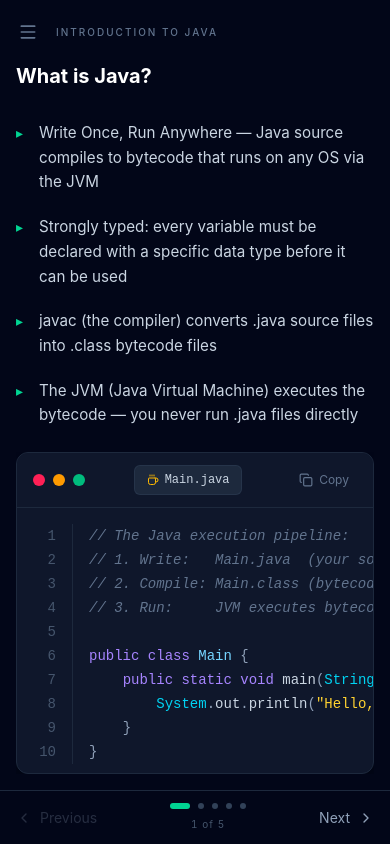
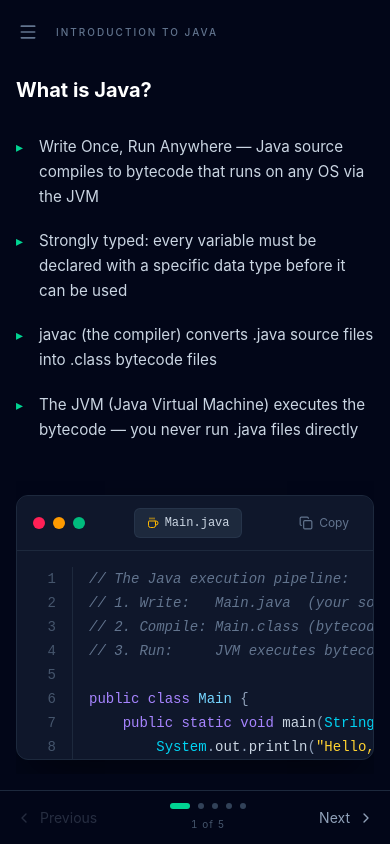
Before and after one commit to EyeKonick/java-course-platform, a React (Vite) app: page / in a window 390 px wide. Built offline with nearby package versions, Linux system fonts and the light colour scheme.

Commit message:
feat: reduce IDEMock max-height on mobile for better stacking

```diff
--- a/src/components/IDEMock.jsx
+++ b/src/components/IDEMock.jsx
@@ -145,7 +145,7 @@ export default function IDEMock({ code = '' }) {
       </div>
 
       {/* Code viewport — single scroll container to avoid double scrollbar */}
-      <div className="overflow-auto max-h-96 text-sm leading-6" style={MONO}>
+      <div className="overflow-auto max-h-52 md:max-h-96 text-sm leading-6" style={MONO}>
         <div className="flex min-w-max p-4">
           {/* Line number gutter — sticky so it stays visible during horizontal scroll */}
           <div className="select-none text-right pr-4 border-r border-slate-800 w-10 shrink-0 sticky left-0 bg-slate-900 z-10">
```
